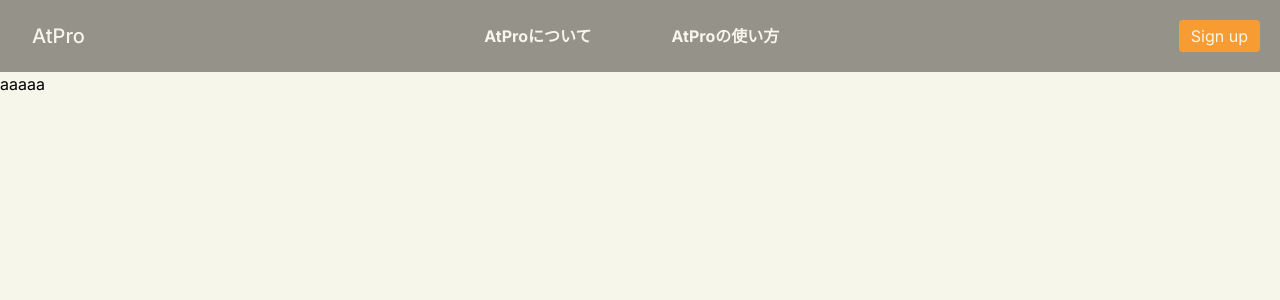
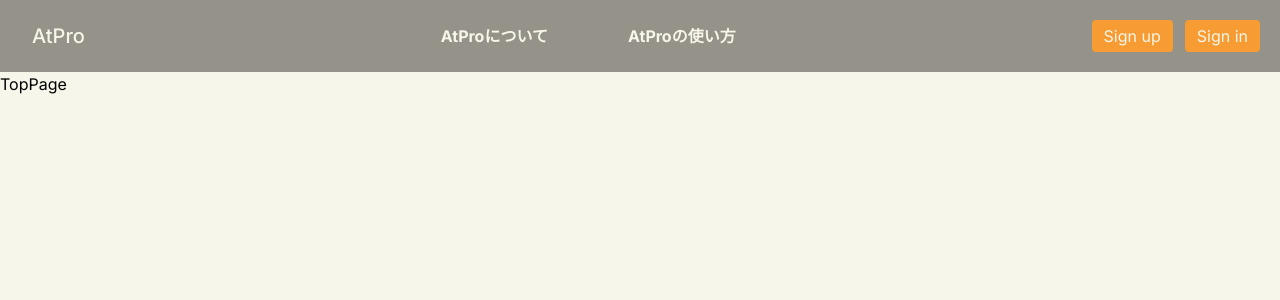
Before and after one commit to Keisuke05410/atcoder-progress-v2, a Next.js app: page / in a window 1280 px wide. Shown: the top 300 px of the page. Built offline with nearby package versions, Linux system fonts and the light colour scheme; no server answers.

Commit message:
✨ user情報をcontextで管理する機能追加  logout機能も追加 🚧次はアクセス制限機能追加

```diff
--- a/components/Header/Header.jsx
+++ b/components/Header/Header.jsx
@@ -1,9 +1,21 @@
 "use client";
 
+import { useAuthContext } from "@/context/state";
+import { signOut } from "firebase/auth";
 import Link from "next/link";
 import React from "react";
+import { auth } from "../../lib/firebase";
+import { useRouter } from "next/navigation";
 
 const Header = () => {
+  const { user } = useAuthContext();
+  const router = useRouter();
+
+  const handleSignOut = async () => {
+    await signOut(auth);
+    await router.push("/");
+  };
+
   return (
     <header className="text-primary-white body-font bg-primary-gray">
       <div className="container mx-auto flex flex-wrap p-5 flex-col md:flex-row items-center">
@@ -18,12 +30,31 @@ const Header = () => {
             AtProの使い方
           </Link>
         </nav>
-        <Link
-          href="/signup"
-          className="inline-flex items-center bg-primary-orange border-0 py-1 px-3 focus:outline-none hover:bg-opacity-80 rounded text-base mt-4 md:mt-0 "
-        >
-          Sign up
-        </Link>
+        {user ? (
+          <>
+            <button
+              onDoubleClick={handleSignOut}
+              className="inline-flex items-center bg-primary-orange border-0 py-1 px-3 focus:outline-none hover:bg-opacity-80 rounded text-base mr-3 mt-4 md:mt-0 "
+            >
+              Sign out
+            </button>
+          </>
+        ) : (
+          <>
+            <Link
+              href="/signup"
+              className="inline-flex items-center bg-primary-orange border-0 py-1 px-3 focus:outline-none hover:bg-opacity-80 rounded text-base mr-3 mt-4 md:mt-0 "
+            >
+              Sign up
+            </Link>
+            <Link
+              href="/signin"
+              className="inline-flex items-center bg-primary-orange border-0 py-1 px-3 focus:outline-none hover:bg-opacity-80 rounded text-base mt-4 md:mt-0 "
+            >
+              Sign in
+            </Link>
+          </>
+        )}
       </div>
     </header>
   );
--- /dev/null
+++ b/src/app/dashbord/page1/page.jsx
@@ -0,0 +1,7 @@
+import React from "react";
+
+const Page = () => {
+  return <div>Page1</div>;
+};
+
+export default Page;
--- a/src/app/layout.js
+++ b/src/app/layout.js
@@ -1,3 +1,4 @@
+import { AuthProvider } from "@/context/state";
 import Header from "../../components/Header/Header";
 import "./globals.css";
 import { Inter } from "next/font/google";
@@ -11,11 +12,13 @@ export const metadata = {
 
 export default function RootLayout({ children }) {
   return (
+    <AuthProvider>
       <html lang="en">
         <body className={inter.className}>
           <Header />
           {children}
         </body>
       </html>
+    </AuthProvider>
   );
 }
--- a/src/app/page.js
+++ b/src/app/page.js
@@ -1,5 +1,5 @@
 import Image from "next/image";
 
 export default function Home() {
-  return <div>aaaaa</div>;
+  return <div>TopPage</div>;
 }
--- a/src/app/signin/page.jsx
+++ b/src/app/signin/page.jsx
@@ -28,7 +28,7 @@ const Login = () => {
       .then((userCredential) => {
         // Signed in
         const user = userCredential.user;
-        router.push("/");
+        router.push("/dashbord");
         // ...
       })
       .catch((error) => {
--- a/src/app/signup/page.jsx
+++ b/src/app/signup/page.jsx
@@ -26,7 +26,7 @@ const Signup = () => {
       .then((userCredential) => {
         // Signed in
         const user = userCredential.user;
-        router.push("/");
+        router.push("/dashbord");
         // ...
       })
       .catch((error) => {
--- /dev/null
+++ b/src/context/state.js
@@ -0,0 +1,27 @@
+"use client";
+
+import { auth } from "../../lib/firebase";
+
+const { createContext, useEffect, useState, useContext } = require("react");
+
+const AuthContext = createContext();
+export function useAuthContext() {
+  return useContext(AuthContext);
+}
+
+export function AuthProvider({ children }) {
+  const [user, setUser] = useState(null);
+
+  const value = {
+    user,
+  };
+
+  useEffect(() => {
+    const unsubscribe = auth.onAuthStateChanged((user) => {
+      setUser(user);
+    });
+    return () => unsubscribe();
+  }, []);
+
+  return <AuthContext.Provider value={value}>{children}</AuthContext.Provider>;
+}
```
Lines whose indentation alone changed are shown as unchanged.
